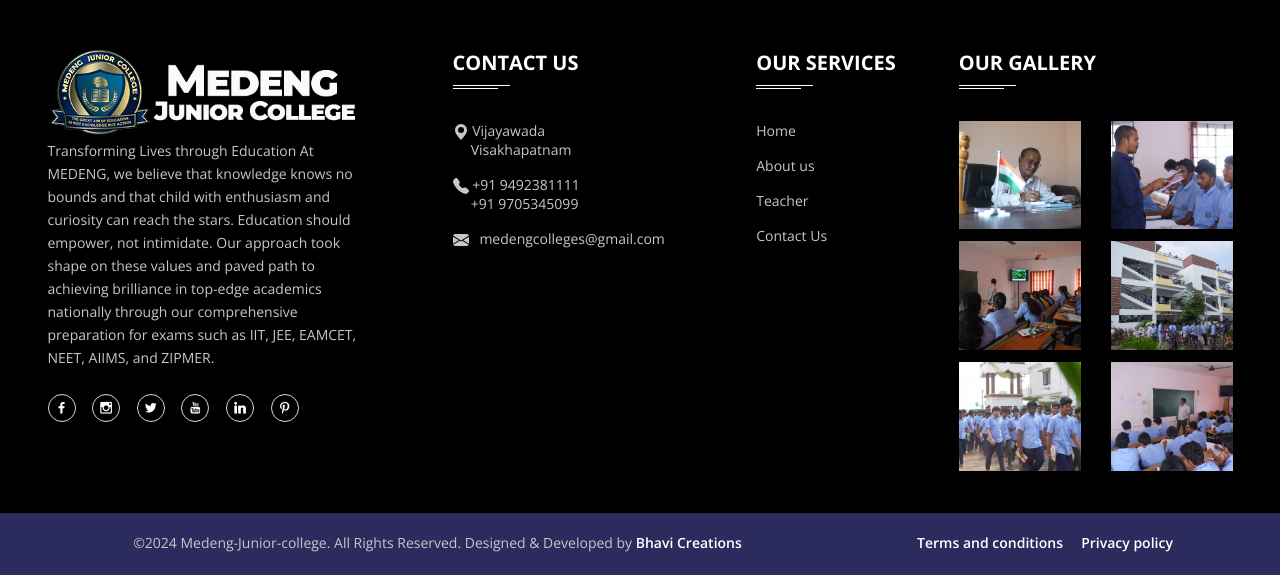
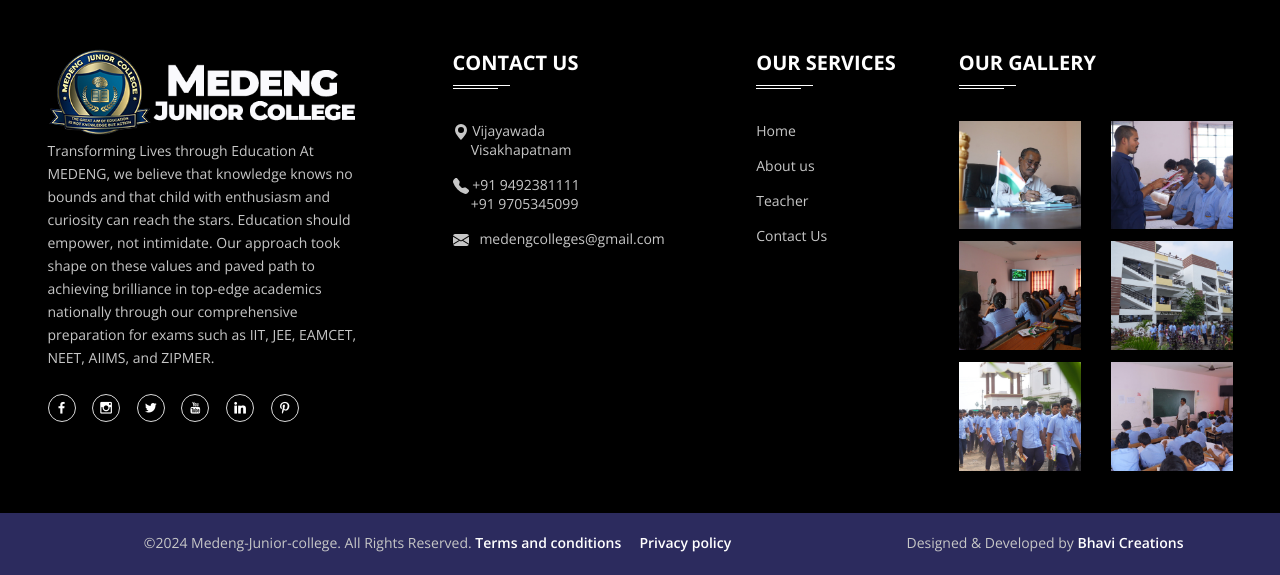
Before and after one commit to bhavi-creations/medeng, a PHP site: page /about.php in a window 1280 px wide. Shown: the part 1988-2563 px from the top of the page. Run offline with PHP 8.4, Linux system fonts and the light colour scheme; some libraries are stand-ins or nearby versions.

Commit message:
to change the  All Rights Reserved in bottom for footer

```diff
--- a/footer.php
+++ b/footer.php
@@ -91,14 +91,22 @@
                     </div>  -->
 
 
-                <div class="col-xl-8 col-lg-6 col-md-8 col-12">
+                <div class="col-xl-8 col-lg-6 col-md-12 col-12">
 
-                    <p> ©2024 Medeng-Junior-college. All Rights Reserved. Designed & Developed by <a href="https://bhavicreations.com/" target="_blank" class="font-weight-bold" style="text-decoration: none; color: #ffffff; ">Bhavi Creations</a> </p>
+                    <p> ©2024 Medeng-Junior-college. All Rights Reserved.
+
+                        <a href="terms.php" style="text-decoration: none; color: #ffffff;">Terms and conditions &nbsp; &nbsp; </a>
+                        <a href="privacy.php" style="text-decoration: none; color: #ffffff;">Privacy policy</a>
+
+
+
+
+                    </p>
 
                 </div>
-                <div class="col-xl-4 col-lg-6 col-md-4 col-12">
-                    <p> <a href="terms.php" style="text-decoration: none; color: #ffffff;">Terms and conditions &nbsp; &nbsp; </a>
-                        <a href="privacy.php" style="text-decoration: none; color: #ffffff;">Privacy policy</a>
+                <div class="col-xl-4 col-lg-6 col-md-12 col-12">
+                    <p> Designed & Developed by <a href="https://bhavicreations.com/" target="_blank" class="font-weight-bold" style="text-decoration: none; color: #ffffff; ">Bhavi Creations</a>
+
                     </p>
                 </div>
             </div>
```
Also changed, not shown: img/logo/Bhavi_Branding_Stamp.png (added).
